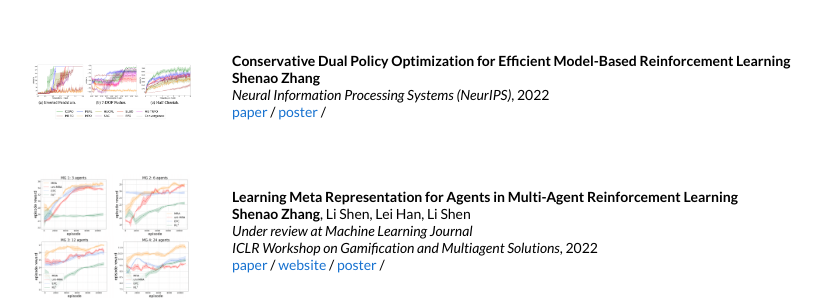
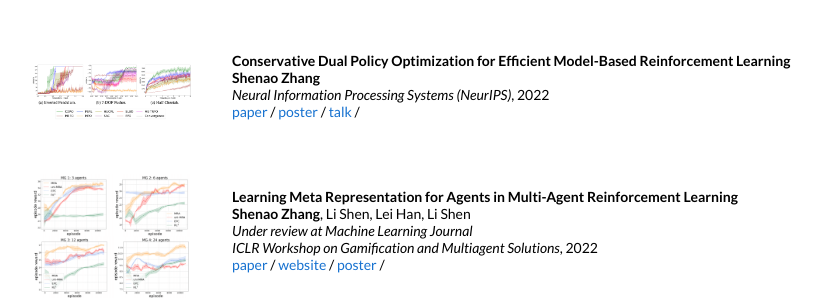
Before and after one commit to shenao-zhang/shenao-zhang.github.io, a Jekyll site: the page built from _posts/2021-12-02-mbpg.markdown, in a window 1280 px wide. Shown: the part 483-783 px from the top of the page, without its empty margins (228-1051 px from the left). Built offline with Jekyll 4.4.1, drawn with Linux system fonts in a browser that asks for light colours.

Commit message:
Update default.html

```diff
--- a/_layouts/default.html
+++ b/_layouts/default.html
@@ -83,6 +83,9 @@
               {% if post.poster %}
               <a href="{{post.poster}}">poster</a> /
               {% endif %}
+              {% if post.talk %}
+              <a href="{{post.talk}}">talk</a> /
+              {% endif %}
               <p></p>
               {{ post.excerpt }}
             </td>
```
